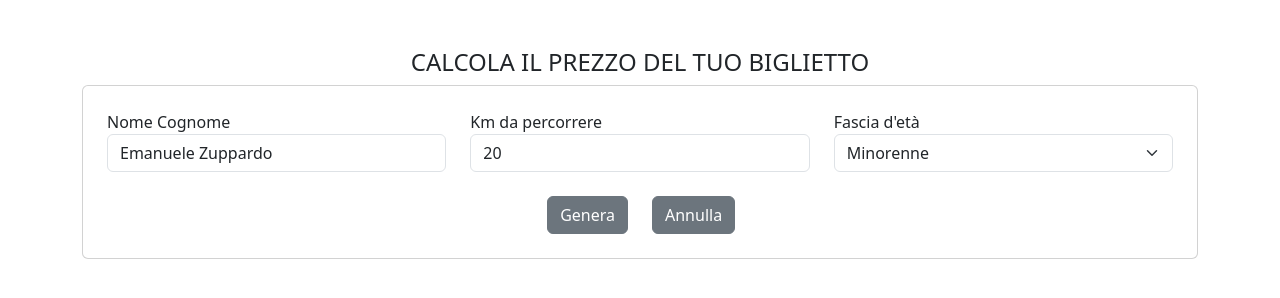
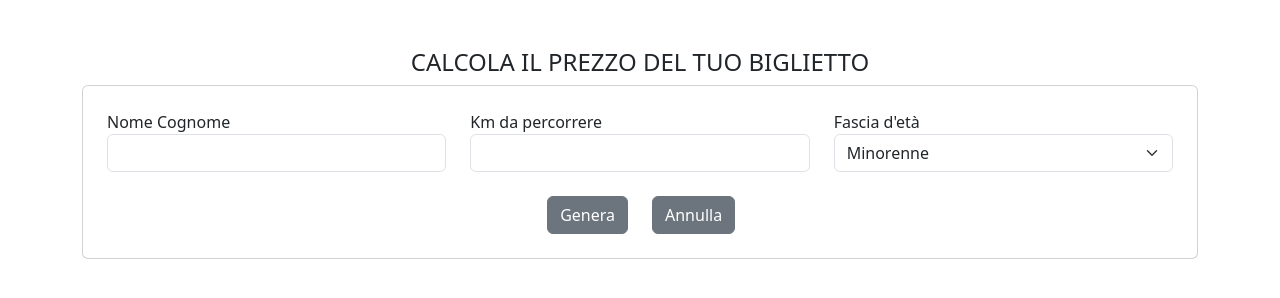
Before and after one commit to emazupp/js-biglietto-treno-form, a plain HTML site: page index.html in a window 1280 px wide. Both pictures are taken after a click on the button "Annulla". Drawn offline with nearby package versions, Linux system fonts and the light colour scheme.

Commit message:
fix delete button

```diff
--- a/index.html
+++ b/index.html
@@ -21,7 +21,7 @@
     <div class="container">
       <h2 class="h4 mt-5 text-center">CALCOLA IL PREZZO DEL TUO BIGLIETTO</h2>
       <div class="card">
-        <div class="row p-4">
+        <form class="row p-4" id="ticket-form">
           <div class="col-4 d-flex flex-column">
             <label for="full-name">Nome Cognome</label>
             <input
@@ -60,8 +60,9 @@
               Annulla
             </button>
           </div>
-        </div>
+        </form>
       </div>
+
       <div id="result-container"></div>
       <!-- <h2 class="h4 text-center mt-5">IL TUO BIGLIETTO</h2>
       <div class="card p-4">
--- a/js/main.js
+++ b/js/main.js
@@ -1,10 +1,18 @@
 const fullnameInput = document.getElementById("full-name");
 const kmInput = document.getElementById("km");
-const calcButton = document.getElementById("calc-button");
+const ticketForm = document.getElementById("ticket-form");
 const ageInput = document.getElementById("age-select");
 const resultContainer = document.getElementById("result-container");
+const deleteButton = document.getElementById("delete-button");
 
-calcButton.addEventListener("click", () => {
+deleteButton.addEventListener("click", (event) => {
+  event.preventDefault();
+  fullnameInput.value = "";
+  kmInput.value = "";
+});
+
+ticketForm.addEventListener("submit", (event) => {
+  event.preventDefault();
   const fullname = fullnameInput.value;
   const km = kmInput.value;
   let ticketPrice = km * 0.21;
```
